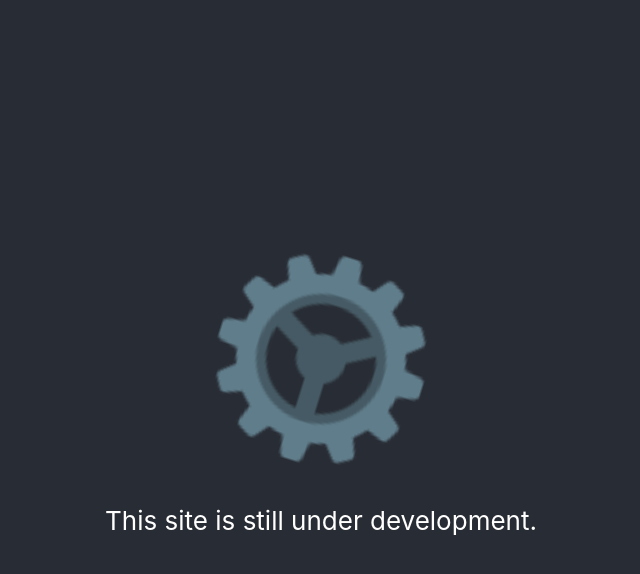
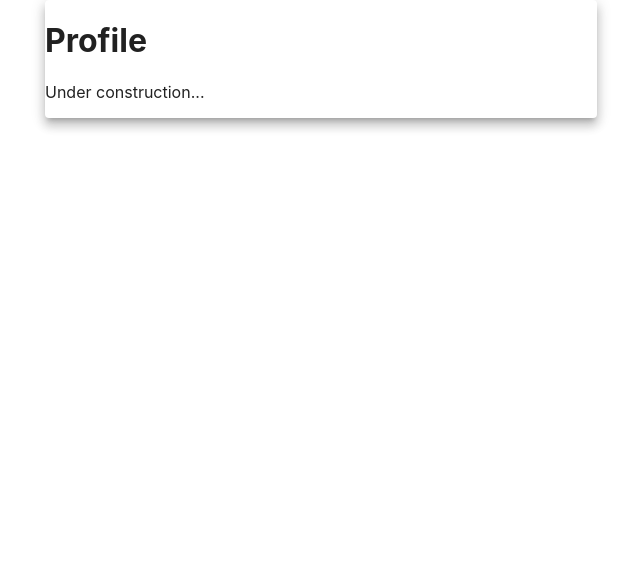
Before and after one commit to chauhannishith/chauhannishith.github.io, a React (Create React App) app: page /profile in a window 1280 px wide. Shown: the top 574 px of the page, without its empty margins (319-959 px from the left). Built offline with nearby package versions, Linux system fonts and the light colour scheme.

Commit message:
add a new route to continue development

```diff
--- a/src/App.js
+++ b/src/App.js
@@ -1,17 +1,8 @@
-import logo from './assets/gear-96.png';
-import './App.css';
+import { RoutesContainer } from './routes'
+import './App.css'
 
-function App() {
+export const App = () => {
   return (
-    <div className="App">
-      <header className="App-header">
-        <img src={logo} className="App-logo" alt="logo from https://icons8.com/icon/102707/gear" />
-        <p>
-          This site is still under development.
-        </p>
-      </header>
-    </div>
+    <RoutesContainer />
   );
 }
-
-export default App;
--- /dev/null
+++ b/src/containers/Profile.js
@@ -0,0 +1,8 @@
+export const Profile = () => {
+    return (
+        <div>
+        <h1>Profile</h1>
+        <p>Under construction...</p>
+        </div>
+    )
+}
--- a/src/index.js
+++ b/src/index.js
@@ -1,7 +1,7 @@
 import React from 'react';
 import ReactDOM from 'react-dom/client';
 import './index.css';
-import App from './App';
+import {App} from './App';
 import reportWebVitals from './reportWebVitals';
 
 const root = ReactDOM.createRoot(document.getElementById('root'));
--- /dev/null
+++ b/src/routes/index.js
@@ -0,0 +1,34 @@
+import { Card, Container } from '@mui/material'
+import React from 'react'
+import { BrowserRouter, Outlet, Route, Routes } from 'react-router-dom'
+import { App } from '../App'
+import {Profile} from '../containers/Profile'
+
+const CenterLayout = () => {
+  return (
+    <Container maxWidth="sm" className="context">
+      <Card raised={true} className="card-height content-container">
+          <React.Suspense fallback={<></>}>
+            <Outlet />
+          </React.Suspense>
+      </Card>
+    </Container>
+  )
+}
+
+export const RoutesContainer = () => {
+  const routes = () => {
+    return (
+      <Route element={<CenterLayout />}>
+        <Route path={"/profile"} element={<Profile />} />
+
+        <Route path="*" element={<App />} />
+      </Route>
+    )
+  }
+  return (
+    <BrowserRouter>
+      <Routes>{routes()}</Routes>
+    </BrowserRouter>
+  )
+}
```
Also changed, not shown: src/containers/Main.js (added, +15 -0 lines).
